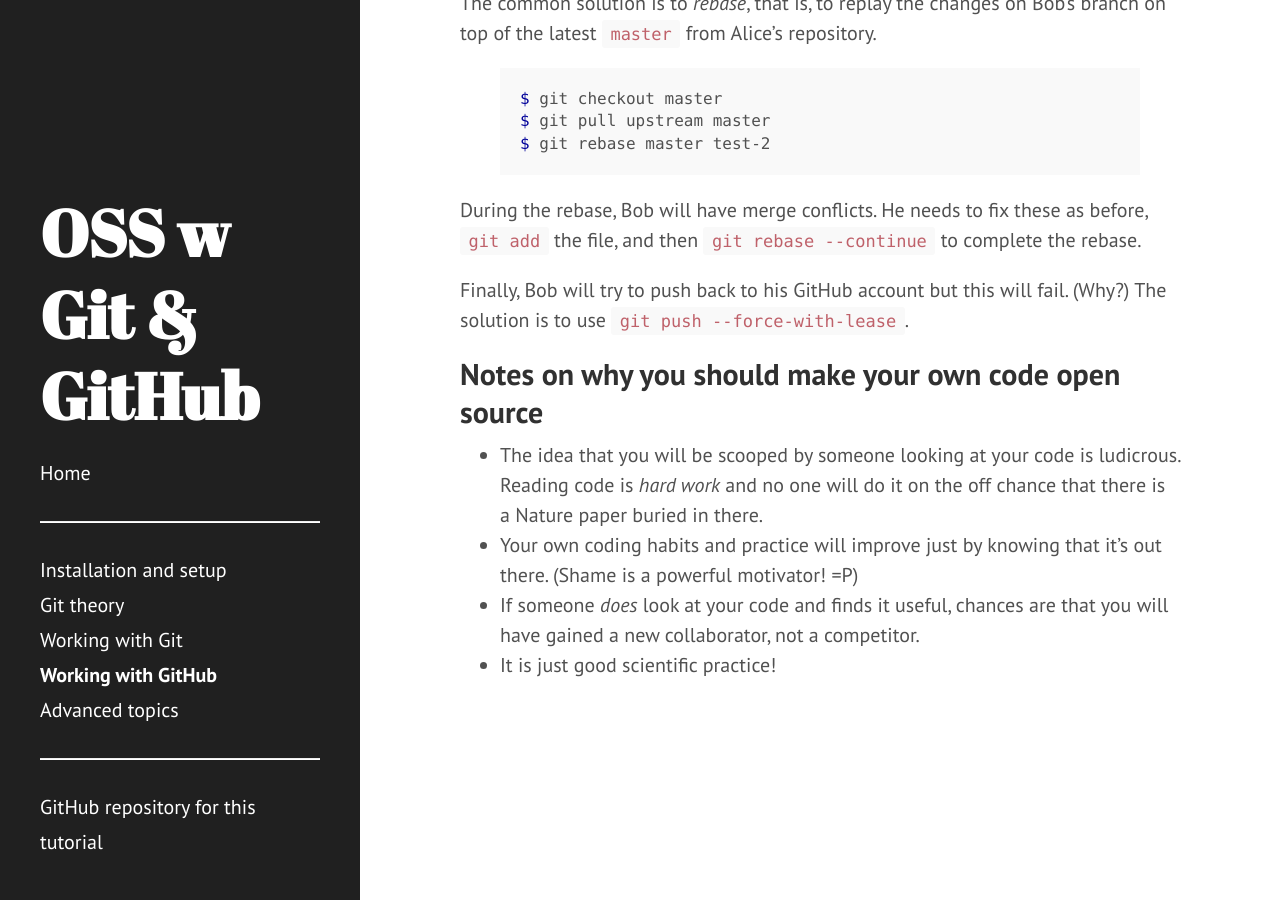
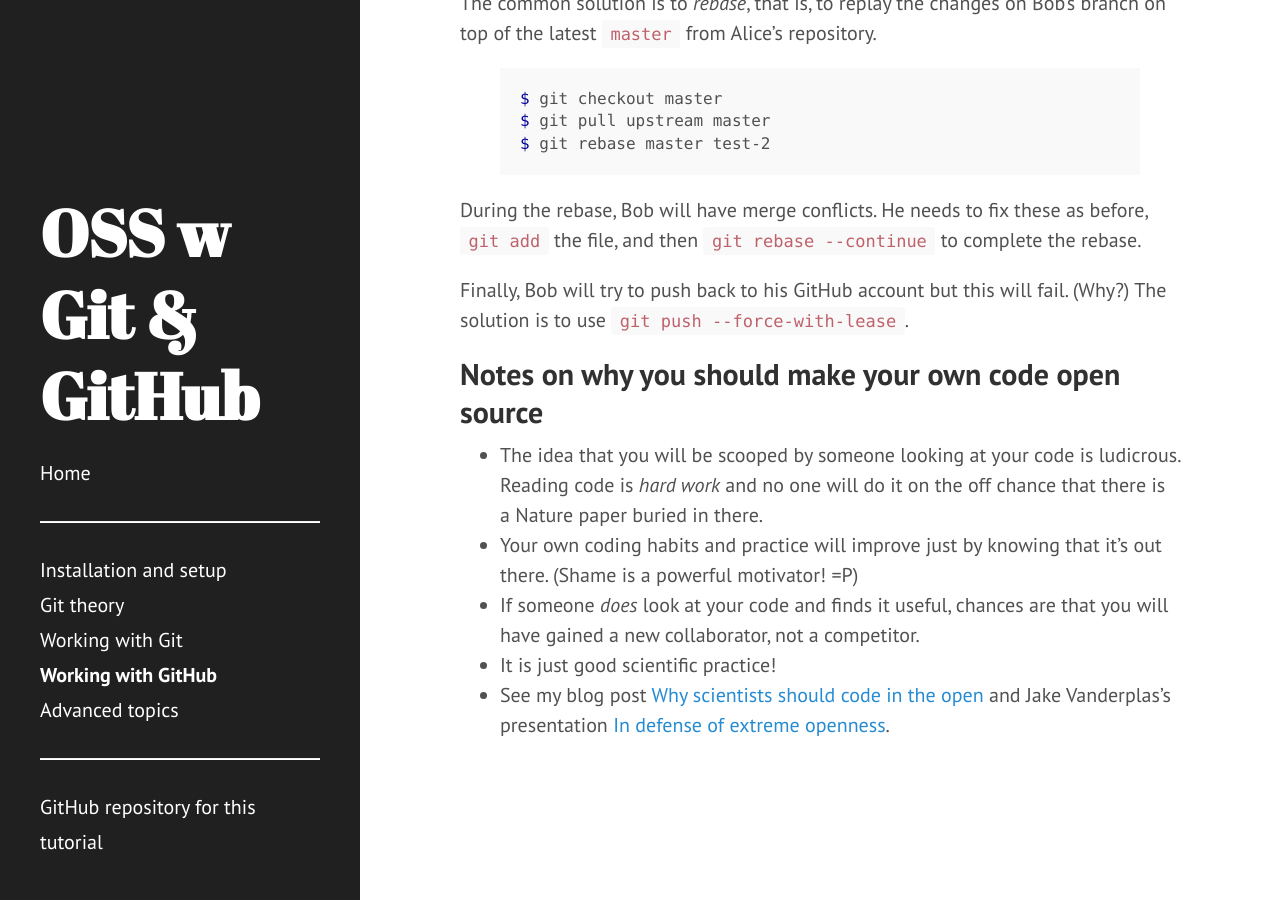
Before and after one commit to jni/git-tutorial, a Jekyll site: the page built from 3-github.md, in a window 1280 px wide and 900 px high, scrolled down 6349 px. Built offline with Jekyll 4.4.1, drawn with Linux system fonts in a browser that asks for light colours.

Commit message:
Add links to open science posts

```diff
--- a/3-github.md
+++ b/3-github.md
@@ -265,3 +265,5 @@ Finally, Bob will try to push back to his GitHub account but this will fail.
 - If someone *does* look at your code and finds it useful, chances are
   that you will have gained a new collaborator, not a competitor.
 - It is just good scientific practice!
+- See my blog post [Why scientists should code in the open](https://ilovesymposia.com/2015/12/26/why-scientists-should-code-in-the-open/)
+  and Jake Vanderplas's presentation [In defense of extreme openness](https://speakerdeck.com/jakevdp/in-defense-of-extreme-openness).
```
